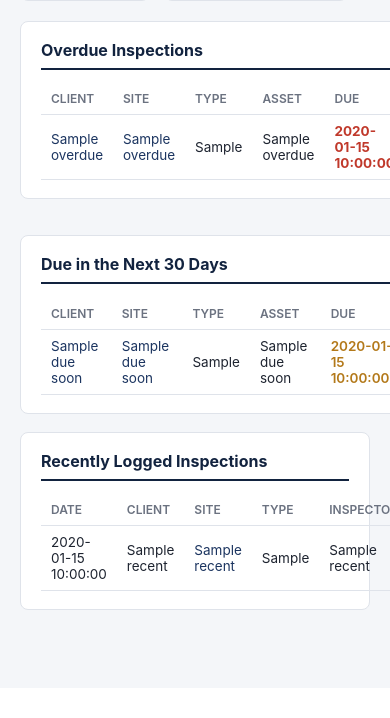
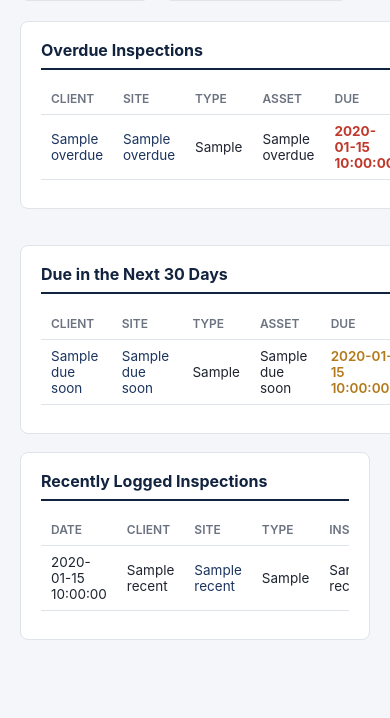
Before and after one commit to ocortezsouthern/scfp-app, a Python web app: template templates/dashboard.html in a window 390 px wide; the page is wider, and only the part inside the window is pictured. Shown: the part 380-1098 px from the top of that part. Before the commit the page ends 990 px from the top of that part, so only its background shows below. Run offline with Jinja, Linux system fonts and the light colour scheme; the template is opened without the code that fills it: most values are stand-ins (such as "Sample title", 1, 10 or a date in 2020).

Commit message:
Mobile-friendly layout: responsive nav, tables, forms

```diff
--- a/templates/base.html
+++ b/templates/base.html
@@ -10,7 +10,12 @@
 {% if current_user %}
 <header class="topbar">
   <div class="topbar-inner">
+    <div class="topbar-row1">
       <a class="brand" href="/">Southern Cross <span>Fire Protection</span></a>
+      <button type="button" class="nav-toggle" aria-label="Menu"
+              onclick="document.querySelector('.topbar').classList.toggle('nav-open')">&#9776;</button>
+    </div>
+    <div class="topbar-collapsible">
       <nav>
         <a href="/">Dashboard</a>
         <a href="/clients">Clients</a>
@@ -28,6 +33,7 @@
         <a href="/logout">Log out</a>
       </div>
     </div>
+  </div>
 </header>
 {% endif %}
 <main class="{% if not current_user %}auth-page{% endif %}">
--- a/templates/client_detail.html
+++ b/templates/client_detail.html
@@ -59,7 +59,8 @@
 
 <section class="panel">
   <h2>Sites</h2>
-  <table class="data-table">
+  <div class="table-scroll">
+<table class="data-table">
     <thead><tr><th>Site</th><th>Store #</th><th>City</th><th></th></tr></thead>
     <tbody>
     {% for s in sites %}
@@ -74,5 +75,6 @@
     {% endfor %}
     </tbody>
   </table>
+</div>
 </section>
 {% endblock %}
--- a/templates/clients.html
+++ b/templates/clients.html
@@ -25,6 +25,7 @@
   <button class="btn" type="submit">Search</button>
 </form>
 
+<div class="table-scroll">
 <table class="data-table">
   <thead><tr><th>Name</th><th>Contact</th><th>Phone</th><th>Email</th><th></th></tr></thead>
   <tbody>
@@ -41,4 +42,5 @@
   {% endfor %}
   </tbody>
 </table>
+</div>
 {% endblock %}
--- a/templates/dashboard.html
+++ b/templates/dashboard.html
@@ -17,7 +17,8 @@
   <section class="panel">
     <h2>Overdue Inspections</h2>
     {% if overdue %}
-    <table class="data-table">
+    <div class="table-scroll">
+<table class="data-table">
       <thead><tr><th>Client</th><th>Site</th><th>Type</th><th>Asset</th><th>Due</th><th></th></tr></thead>
       <tbody>
       {% for s in overdue %}
@@ -32,6 +33,7 @@
       {% endfor %}
       </tbody>
     </table>
+</div>
     {% else %}
     <p class="muted">Nothing overdue. Nice work.</p>
     {% endif %}
@@ -40,7 +42,8 @@
   <section class="panel">
     <h2>Due in the Next 30 Days</h2>
     {% if due_soon %}
-    <table class="data-table">
+    <div class="table-scroll">
+<table class="data-table">
       <thead><tr><th>Client</th><th>Site</th><th>Type</th><th>Asset</th><th>Due</th><th></th></tr></thead>
       <tbody>
       {% for s in due_soon %}
@@ -55,6 +58,7 @@
       {% endfor %}
       </tbody>
     </table>
+</div>
     {% else %}
     <p class="muted">Nothing due soon.</p>
     {% endif %}
@@ -64,7 +68,8 @@
 <section class="panel">
   <h2>Recently Logged Inspections</h2>
   {% if recent %}
-  <table class="data-table">
+  <div class="table-scroll">
+<table class="data-table">
     <thead><tr><th>Date</th><th>Client</th><th>Site</th><th>Type</th><th>Inspector</th><th>Result</th><th></th></tr></thead>
     <tbody>
     {% for i in recent %}
@@ -80,6 +85,7 @@
     {% endfor %}
     </tbody>
   </table>
+</div>
   {% else %}
   <p class="muted">No inspections logged yet. <a href="/clients">Add a client</a> to get started.</p>
   {% endif %}
--- a/templates/inspections_list.html
+++ b/templates/inspections_list.html
@@ -10,6 +10,7 @@
     {% endfor %}
   </select>
 </form>
+<div class="table-scroll">
 <table class="data-table">
   <thead><tr><th>Date</th><th>Client</th><th>Site</th><th>Type</th><th>Asset</th><th>Inspector</th><th>Result</th><th></th></tr></thead>
   <tbody>
@@ -29,4 +30,5 @@
   {% endfor %}
   </tbody>
 </table>
+</div>
 {% endblock %}
--- a/templates/users.html
+++ b/templates/users.html
@@ -3,6 +3,7 @@
 {% block content %}
 <div class="page-head"><h1>Team Members</h1></div>
 {% if error %}<div class="alert">{{ error }}</div>{% endif %}
+<div class="table-scroll">
 <table class="data-table">
   <thead><tr><th>Name</th><th>Email</th><th>Role</th><th>Cert #</th><th>Phone</th></tr></thead>
   <tbody>
@@ -17,6 +18,7 @@
   {% endfor %}
   </tbody>
 </table>
+</div>
 
 {% if current_user['role'] == 'admin' %}
 <section class="panel">
```
Also changed, not shown: templates/asset_detail.html (+6 -2 lines), templates/site_detail.html (+9 -3 lines). Lines whose indentation alone changed are shown as unchanged.
